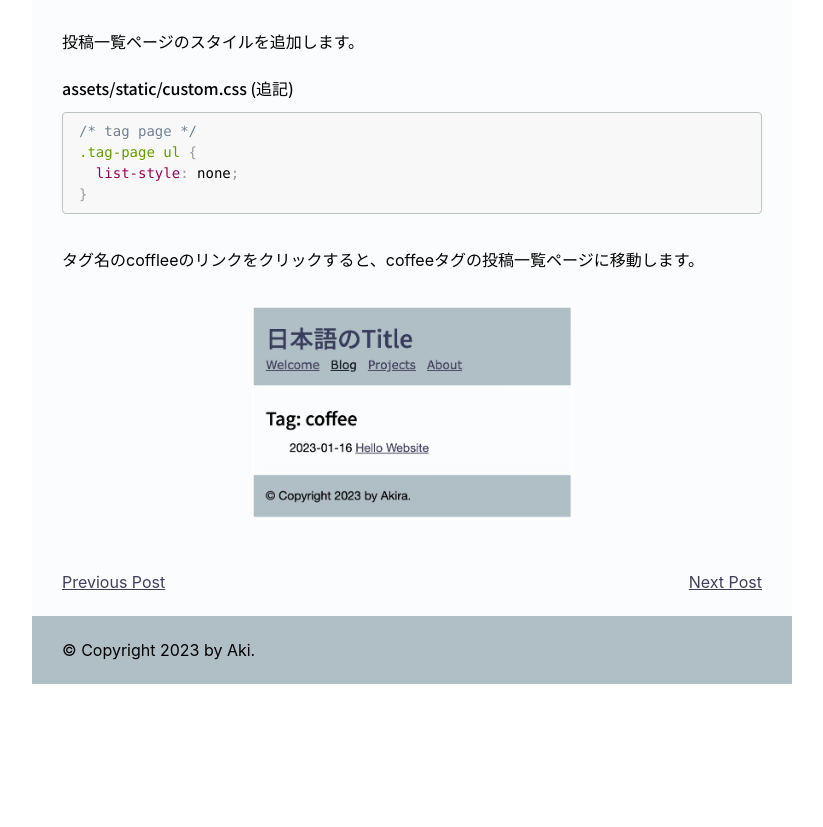
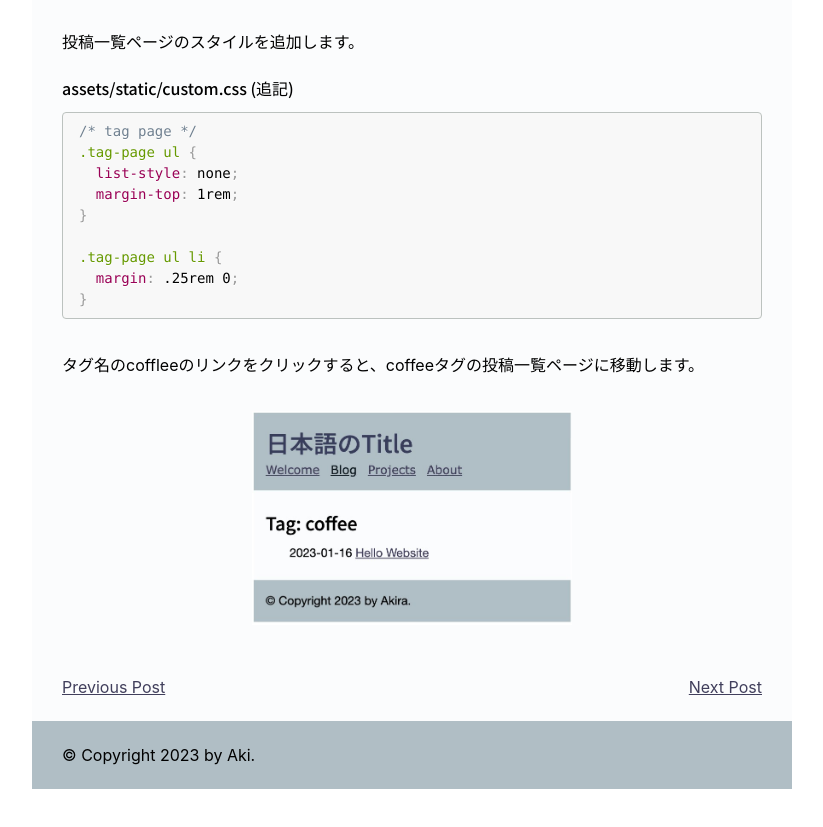
Before and after one commit to icyowl/icyowl.github.io, a plain HTML site: page blog/quickstart-tags/index.html in a window 1280 px wide. Shown: the part 4760-5587 px from the top of the page, without its empty margins (228-1051 px from the left). Before the commit the page ends 5494 px from the top, so only its background shows below. Drawn offline with Linux system fonts and the light colour scheme.

Commit message:
Synchronized build

```diff
--- a/blog/quickstart-tags/index.html
+++ b/blog/quickstart-tags/index.html
@@ -197,6 +197,11 @@ template = tag.html
 <pre><code class="lang-css">/* tag page */
 .tag-page ul {
   list-style: none;
+  margin-top: 1rem;
+}
+
+.tag-page ul li {
+  margin: .25rem 0;
 }
 </code></pre>
 <p>タグ名のcoffleeのリンクをクリックすると、coffeeタグの投稿一覧ページに移動します。</p>
```
